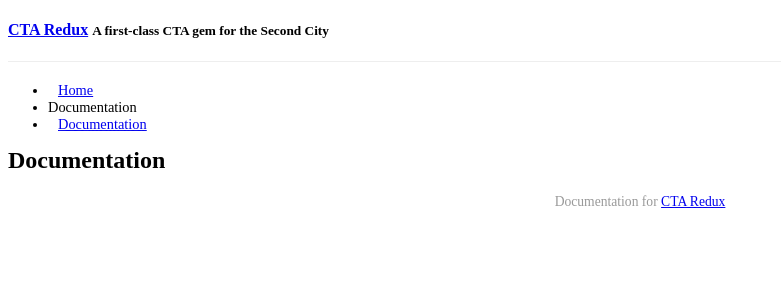
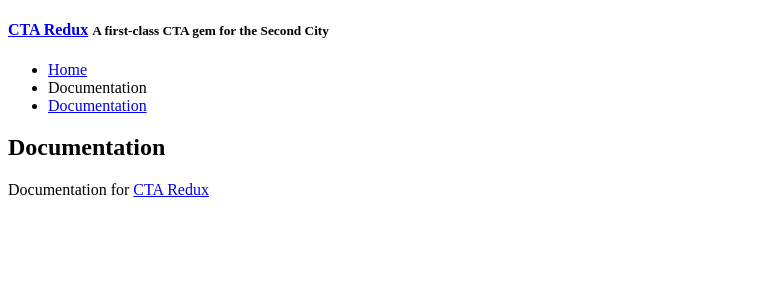
Before and after one commit to ahayworth/cta_redux, a Jekyll site: the page built from _posts/2015-02-15-documentation.md, in a window 1280 px wide. Shown: the top 300 px of the page, without its empty margins (0-781 px from the left). Built offline with Jekyll 4.4.1, drawn with Linux system fonts in a browser that asks for light colours; Markdown is read by kramdown in place of the engine named in the settings; a style sheet for code colours, icons or effects is not loaded.

Commit message:
Test to default layout

```diff
--- a/_layouts/default.html
+++ b/_layouts/default.html
@@ -9,8 +9,8 @@
         <meta name="description" content="{{ site.subtitle }}">
 
         <link href="//netdna.bootstrapcdn.com/twitter-bootstrap/2.3.2/css/bootstrap-combined.no-icons.min.css" rel="stylesheet">
-        <link rel="stylesheet" href="{{ site.baseurl }}/css/syntax.css">
-        <link rel="stylesheet" href="{{ site.baseurl }}/css/main.css">
+        <link rel="stylesheet" href="{{ site.baseurl }}css/syntax.css">
+        <link rel="stylesheet" href="{{ site.baseurl }}css/main.css">
     </head>
     <body>
 
```
